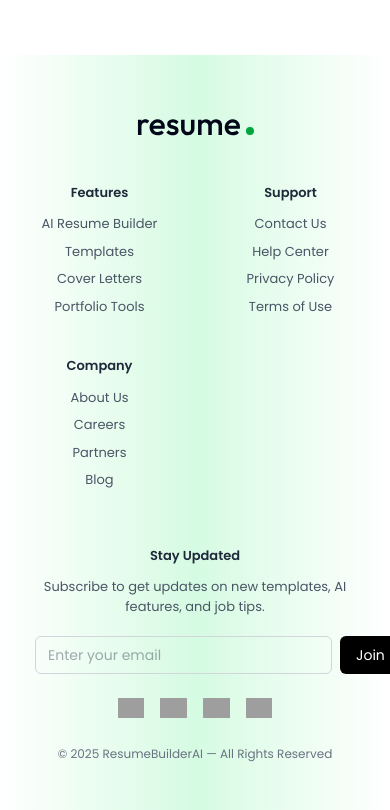
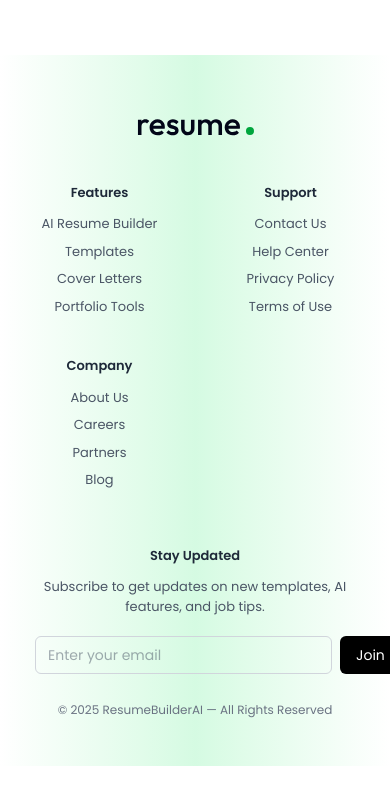
Before and after one commit to daniish-ansarii/resume-builder-ai, a React (Vite) app in the folder client/: page / in a window 390 px wide. Shown: the part 2996-3806 px from the top of the page. After the commit the page ends 3762 px from the top, so only its background shows below. Built offline with nearby package versions, Linux system fonts and the light colour scheme; grey boxes are pictures that could not be loaded.

Commit message:
Fix Responsive Footer

```diff
--- a/client/src/components/home/Footer.jsx
+++ b/client/src/components/home/Footer.jsx
@@ -126,22 +126,6 @@ const Footer = () => {
           </button>
         </div>
 
-        {/* Social Icons */}
-        <div className="flex items-center justify-center lg:justify-end gap-4 mt-3 flex-wrap">
-          <a href="#">
-            <img src="/icons/facebook.svg" className="h-5" />
-          </a>
-          <a href="#">
-            <img src="/icons/twitter.svg" className="h-5" />
-          </a>
-          <a href="#">
-            <img src="/icons/instagram.svg" className="h-5" />
-          </a>
-          <a href="#">
-            <img src="/icons/linkedin.svg" className="h-5" />
-          </a>
-        </div>
-
         <p className="text-xs text-gray-500 mt-4">
           © {new Date().getFullYear()} ResumeBuilderAI — All Rights Reserved
         </p>
```
